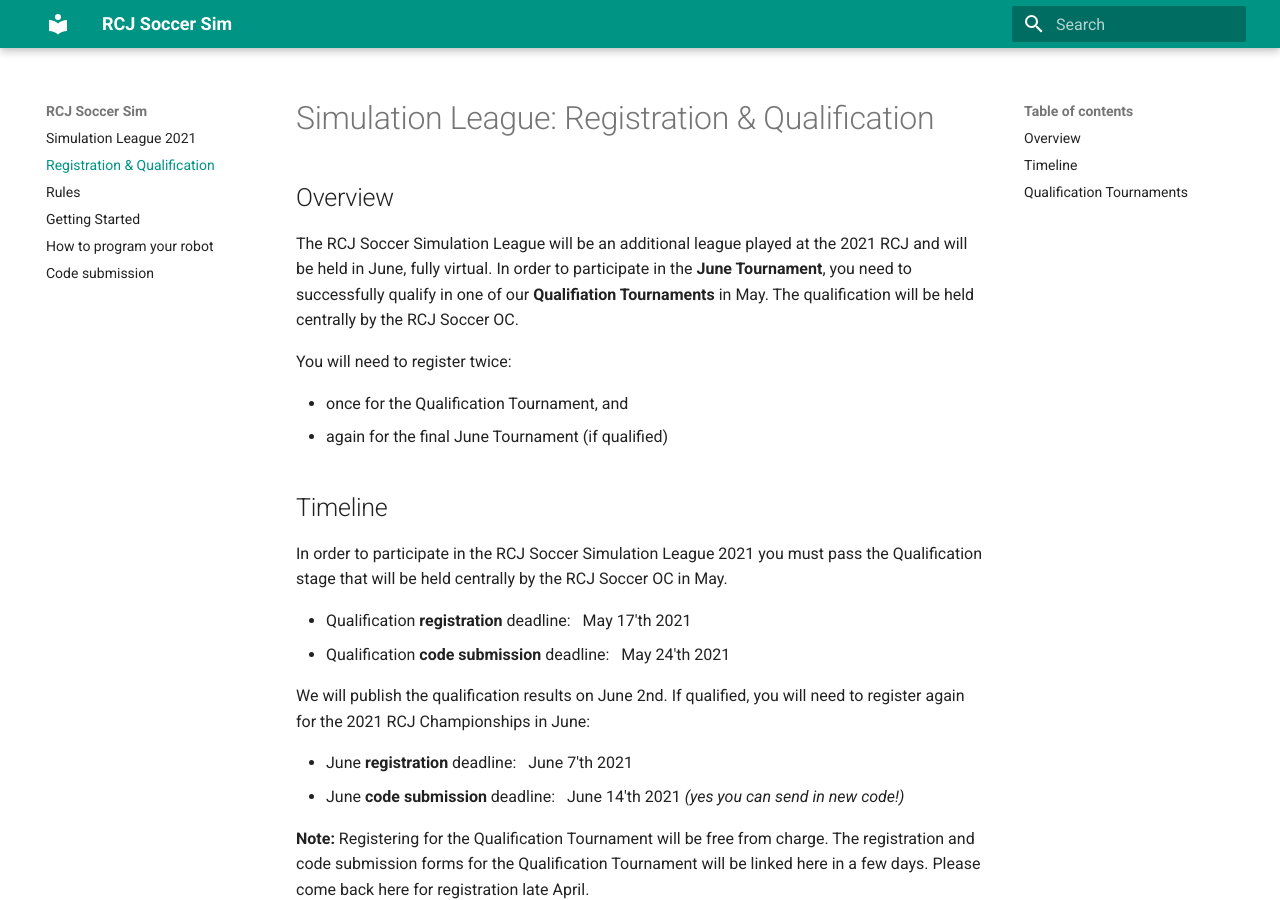
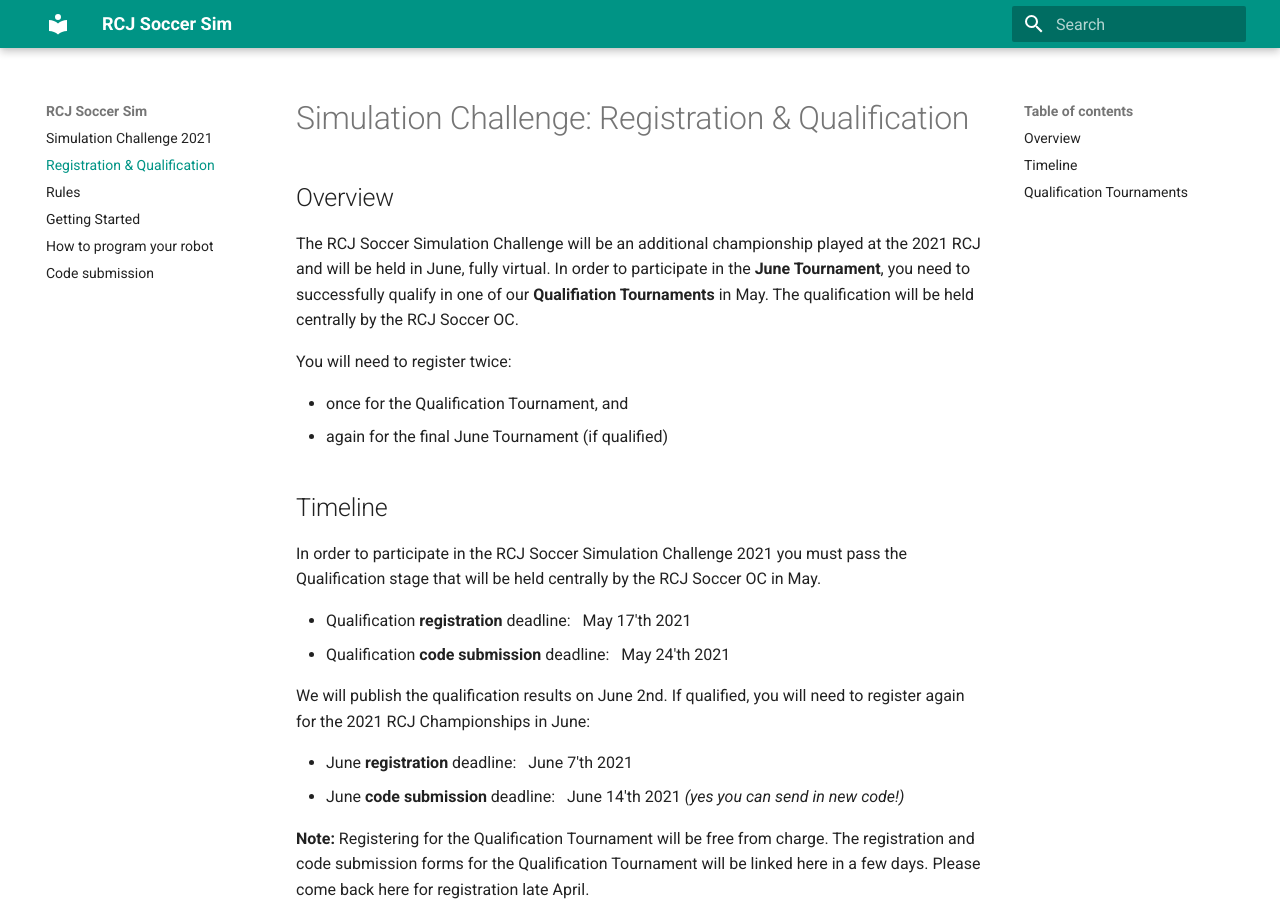
Before and after one commit to robocup-junior/rcj-soccersim, an MkDocs documentation site: the page built from docs/docs/qualification.md, in a window 1280 px wide and 900 px high. Built offline with MkDocs 1.6.1 and Material for MkDocs 9.7.7, drawn with Linux system fonts in a browser that asks for light colours; some of the changed text lies outside the part shown.

Commit message:
rename "RCJ Simulation League" in "...Challenge" globally

```diff
--- a/docs/docs/qualification.md
+++ b/docs/docs/qualification.md
@@ -1,8 +1,8 @@
-# Simulation League: Registration & Qualification
+# Simulation Challenge: Registration & Qualification
 
 ## Overview
 
-The RCJ Soccer Simulation League will be an additional league played at the 2021 RCJ
+The RCJ Soccer Simulation Challenge will be an additional championship played at the 2021 RCJ
 and will be held in June, fully virtual. In order to participate in the **June Tournament**,
 you need to successfully qualify in one of our **Qualifiation Tournaments** in May.
 The qualification will be held centrally by the RCJ Soccer OC.
@@ -15,7 +15,7 @@
 
 ## Timeline
 
-In order to participate in the RCJ Soccer Simulation League 2021 you must pass the Qualification
+In order to participate in the RCJ Soccer Simulation Challenge 2021 you must pass the Qualification
 stage that will be held centrally by the RCJ Soccer OC in May.
 
 - Qualification **registration** deadline: &nbsp; May 17'th 2021
@@ -62,7 +62,7 @@
 does not work.
 
 
-**Note:** This qualification process is for RCJ Soccer Simulation League only!
+**Note:** This qualification process is for RCJ Soccer Simulation Challenge only!
 It does not apply to *RCJ Soccer Lightweight League* or *RCJ Soccer Open League*!
 Please follow the official channels for qualification information on
 *Lightweight League* and *Open League*.
--- a/docs/mkdocs.yml
+++ b/docs/mkdocs.yml
@@ -8,7 +8,7 @@
   - pymdownx.superfences
 
 nav:
-  - Simulation League 2021: index.md
+  - Simulation Challenge 2021: index.md
   - Registration & Qualification: qualification.md
   - Rules: rules.md
   - Getting Started: getting_started.md
```
Also changed, not shown: docs/docs/index.md (+2 -2 lines).
